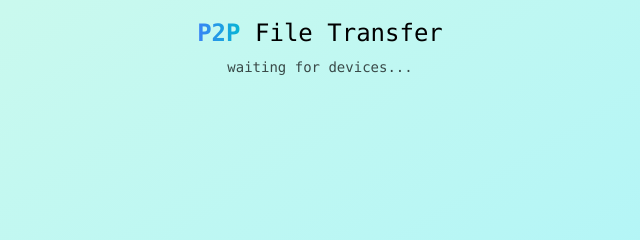
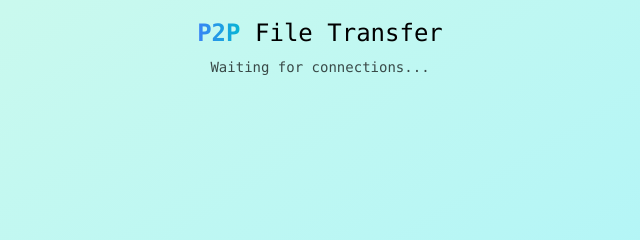
Before and after one commit to ctrleffive/peer2peer, a website built with Vite: page index.html in a window 1280 px wide. Shown: the part 323-563 px from the top of the page, 320-960 px from the left. Built offline with nearby package versions, Linux system fonts and the light colour scheme; some packages are replaced by stand-ins of ours; no server answers; the database is empty; what peerjs would draw is missing.

Commit message:
fix: :pencil2: fixes typo on frontend

```diff
--- a/index.html
+++ b/index.html
@@ -38,7 +38,7 @@
           P2P</span>
         File Transfer
       </div>
-      <div class="mt-2 opacity-70" id="helperMessage">Open this page in another device. Waiting...</div>
+      <div class="mt-2 opacity-70" id="helperMessage">starting...</div>
     </div>
     <div class="text-gray-500 dark:text-gray-200 space-y-5 flex flex-col items-center min-h-[120px]">
       <div class="flex gap-5 max-w-3xl flex-wrap items-center justify-center" id="startPeerButtonsWrap"></div>
--- a/main.js
+++ b/main.js
@@ -61,7 +61,7 @@ onValue(ref(fireDb, devicesOnlinePath), (snapshot) => {
   if (Object.keys(peer.devicesOnline).length > 0) {
     helperMessage.innerText = "Choose a device to connect.";
   } else {
-    helperMessage.innerText = "waiting for devices...";
+    helperMessage.innerText = "Waiting for connections...";
   }
 
   for (const peerId in peer.devicesOnline) {
```
